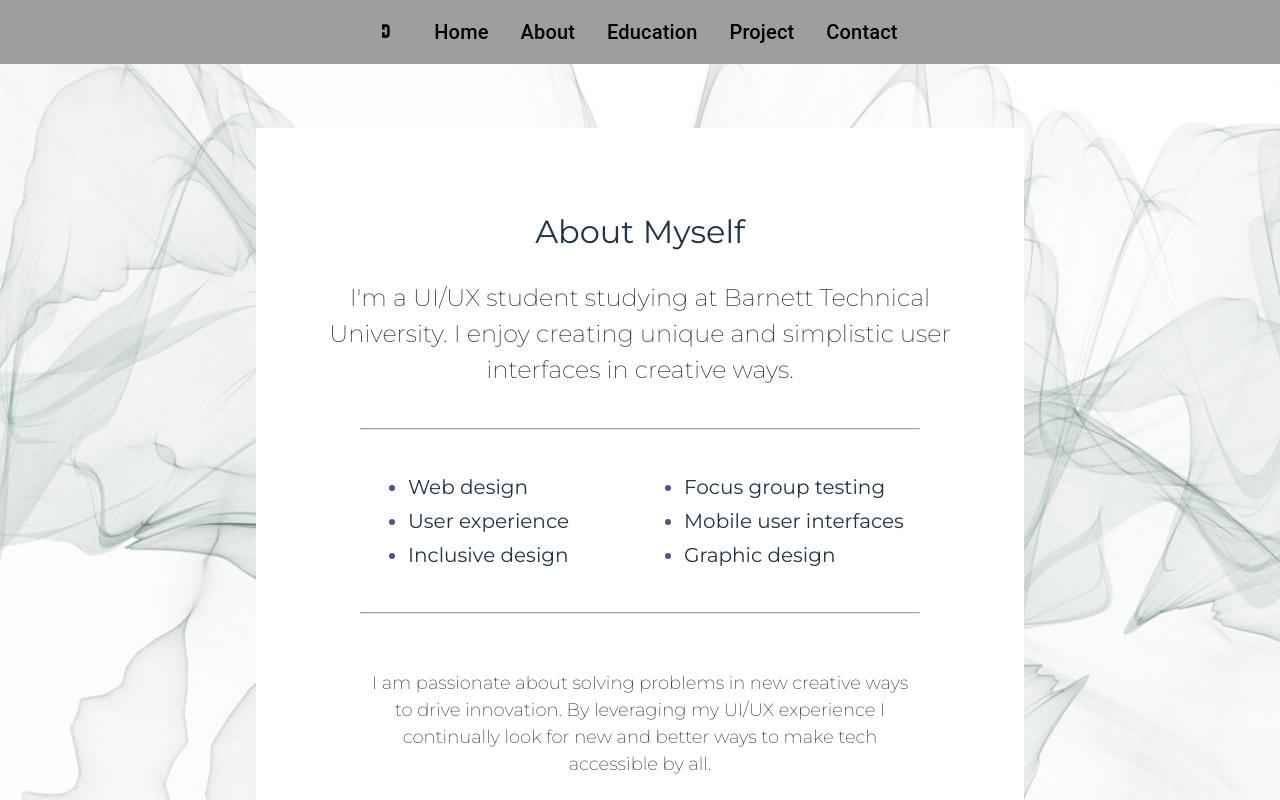
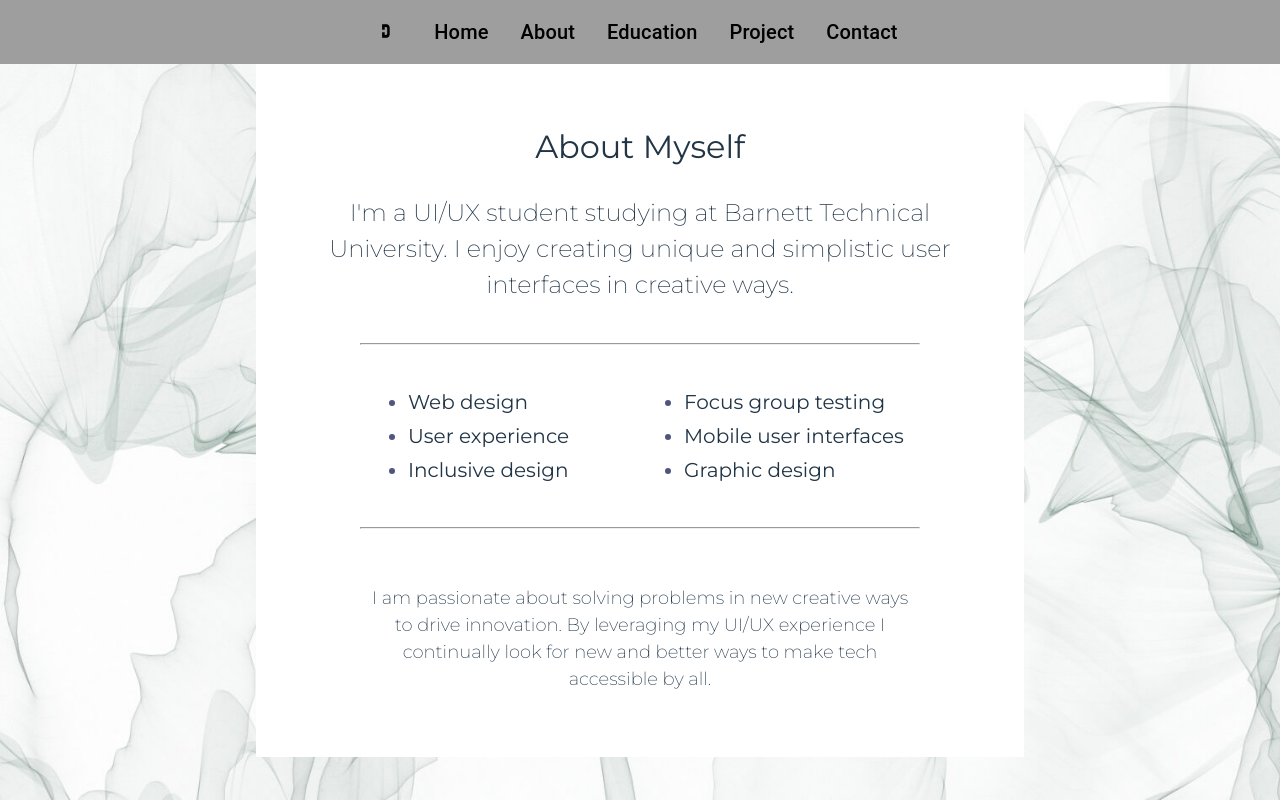
Before and after one commit to ttran375/comp229-lab5, a React (Vite) app in the folder portfolio/client/: page /about in a window 1280 px wide. Built offline with nearby package versions, Linux system fonts and the light colour scheme.

Commit message:
Wed, May 22, 2024, 7:39 PM +00:00

```diff
--- a/portfolio/client/Components/About.jsx
+++ b/portfolio/client/Components/About.jsx
@@ -1,4 +1,44 @@
+import { makeStyles } from "@mui/styles";
 import image from "../images/motion-background.jpg";
+
+const useStyles = makeStyles(() => ({
+  root: {
+    position: "relative",
+    height: "100vh",
+    width: "100vw",
+    overflow: "hidden",
+    display: "flex",
+    justifyContent: "center",
+    alignItems: "center",
+  },
+  background: {
+    position: "absolute",
+    top: 0,
+    left: 0,
+    width: "100%",
+    height: "100%",
+    objectFit: "cover",
+    zIndex: -1,
+  },
+  content: {
+    position: "relative",
+    backgroundColor: "white",
+    width: "50%",
+    padding: "4rem",
+    textAlign: "center",
+    zIndex: 1,
+  },
+  skillsList: {
+    textAlign: "left",
+    columns: 2,
+    fontSize: "1.25rem",
+    margin: "2rem 3rem",
+    gap: "3rem",
+  },
+  detailOrQuote: {
+    padding: "1rem 3rem 0",
+  },
+}));
 
 const imageAltText = "purple and blue abstract background";
 
@@ -18,36 +58,22 @@ const detailOrQuote =
   "I am passionate about solving problems in new creative ways to drive innovation. By leveraging my UI/UX experience I continually look for new and better ways to make tech accessible by all.";
 
 const About = () => {
+  const classes = useStyles();
+
   return (
-    <section className="padding" id="about">
-      <img className="background" src={image} alt={imageAltText} />
-      <div
-        style={{
-          backgroundColor: "white",
-          width: "50%",
-          padding: "4rem",
-          margin: "3rem auto",
-          textAlign: "center",
-        }}
-      >
+    <section className={classes.root} id="about">
+      <img className={classes.background} src={image} alt={imageAltText} />
+      <div className={classes.content}>
         <h2>About Myself</h2>
         <p className="large">{description}</p>
         <hr />
-        <ul
-          style={{
-            textAlign: "left",
-            columns: 2,
-            fontSize: "1.25rem",
-            margin: "2rem 3rem",
-            gap: "3rem",
-          }}
-        >
+        <ul className={classes.skillsList}>
           {skillsList.map((skill) => (
             <li key={skill}>{skill}</li>
           ))}
         </ul>
         <hr />
-        <p style={{ padding: "1rem 3rem 0" }}>{detailOrQuote}</p>
+        <p className={classes.detailOrQuote}>{detailOrQuote}</p>
       </div>
     </section>
   );
--- a/portfolio/client/package.json
+++ b/portfolio/client/package.json
@@ -13,6 +13,7 @@
     "@emotion/react": "^11.11.4",
     "@emotion/styled": "^11.11.5",
     "@mui/material": "^5.15.18",
+    "@mui/styles": "^5.15.18",
     "react": "^18.2.0",
     "react-dom": "^18.2.0",
     "react-router-dom": "^6.23.1"
```
Also changed, not shown: 1 other file (tests, documents, lock files or other folders).
